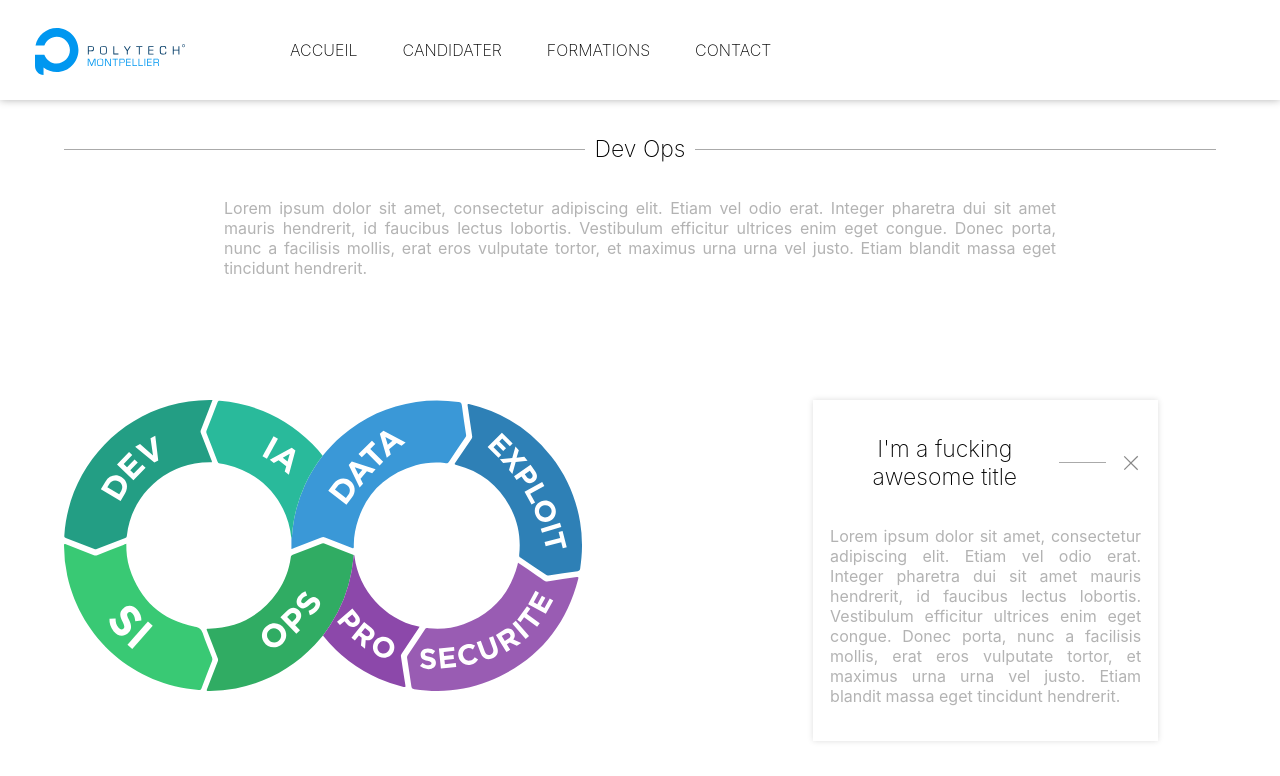
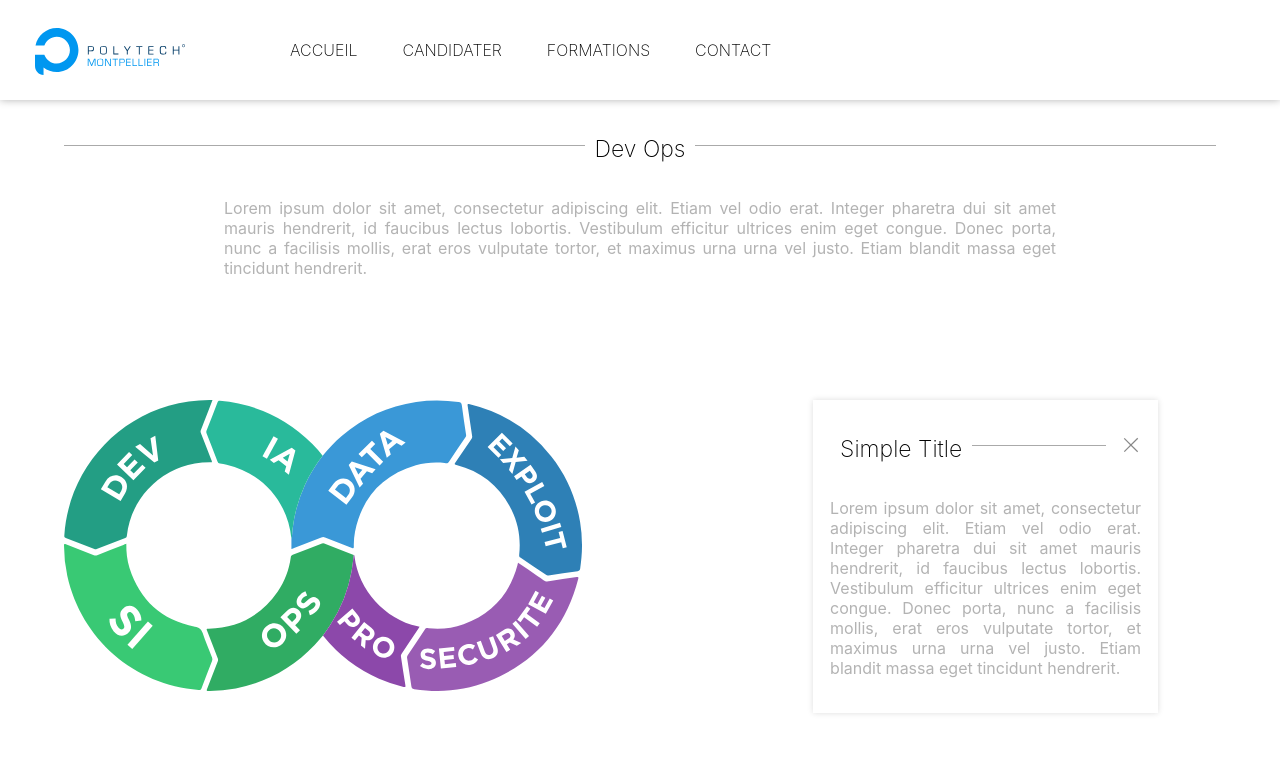
Before and after one commit to FatimaMachhouri/formatech-client, a React (Create React App) app: page / in a window 1280 px wide. Shown: the top 776 px of the page. Built offline with nearby package versions, Linux system fonts and the light colour scheme.

Commit message:
[FIX] Error design safari

```diff
--- a/src/components/formation-do.tsx
+++ b/src/components/formation-do.tsx
@@ -26,7 +26,7 @@ class FormationDo extends React.Component {
         <span className='mainText'>{fakeText}</span>
         <div className="informations">
           <img src={dopicture} className="picture-formation" alt="do illustration"/>
-          <Tuile name="I'm a fucking awesome title" />
+          <Tuile name="Simple Title" />
         </div>
       </div>
     );
--- a/src/style/tuile.css
+++ b/src/style/tuile.css
@@ -11,6 +11,9 @@
     .cross{
     width:40px;
     max-width:40px;
+    height:40px;
+    opacity: 0.6;
+    margin-top:-10px;
 }
 
 }
@@ -29,6 +32,7 @@
 
 .cross{
     width:20px;
+    height:20px;
     margin-left:15px;
     opacity: 0.6;
 }
@@ -58,9 +62,11 @@
 
 .decor {
     flex: 1;
-    display: flex;
+    display: inline-block;
     align-items: center;
     min-width: 15%;
+    vertical-align: middle;
+    margin-top: 10px;
 }
 
 .decor-line {
```
